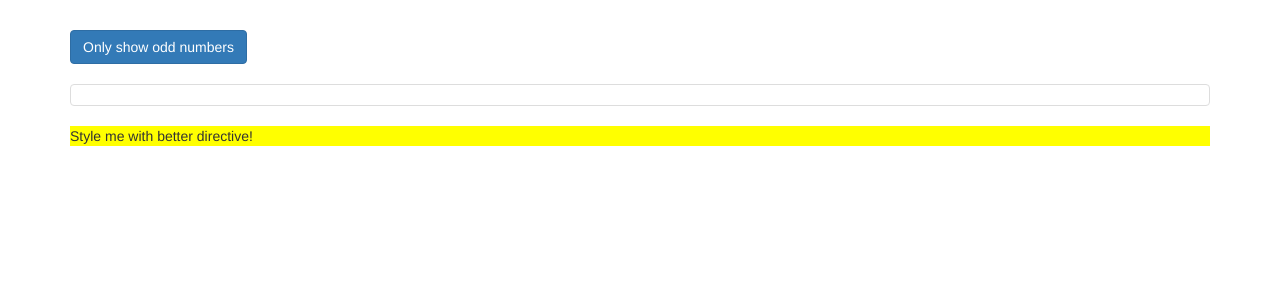
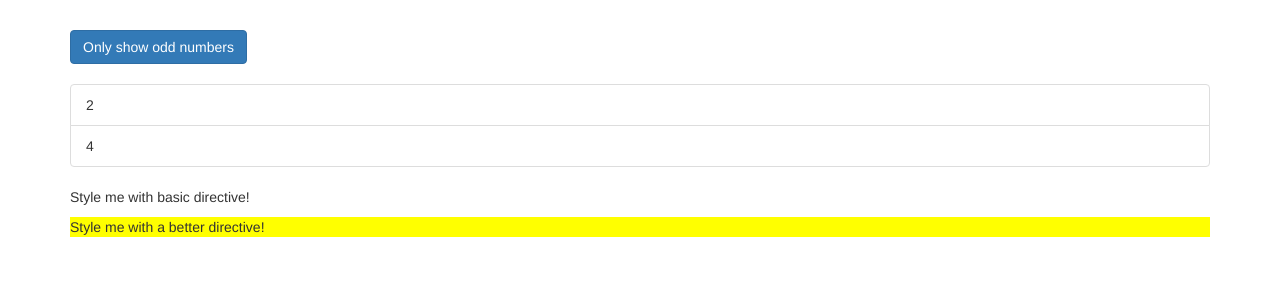
Before and after one commit to milesdavis71/directives, an Angular app: page / in a window 1280 px wide. Shown: the top 300 px of the page. Built offline with nearby package versions, Linux system fonts and the light colour scheme.

Commit message:
100 Building a Structural Directive, 101 Understanding ngSwitch - kész.

```diff
--- a/src/app/app.component.html
+++ b/src/app/app.component.html
@@ -4,12 +4,42 @@
       <button class="btn btn-primary" (click)="onlyOdd = !onlyOdd">Only show odd numbers</button>
       <br><br>
       <ul class="list-group">
-        <li class="list-group-item">
-        </li>
+        <div *ngIf="onlyOdd">
+          <li class="list-group-item" [ngClass]="{odd: odd % 2 !== 0}"
+            [ngStyle]="{backgroundColor: odd % 2 !== 0 ? 'yellow' : 'transparent'}" *ngFor="let odd of oddNumbers">
+            {{ odd }}
+          </li>
+        </div>
+        <!--<div *ngIf="!onlyOdd">-->
+        <!--<li-->
+        <!--class="list-group-item"-->
+        <!--[ngClass]="{odd: even % 2 !== 0}"-->
+        <!--[ngStyle]="{backgroundColor: even % 2 !== 0 ? 'yellow' : 'transparent'}"-->
+        <!--*ngFor="let even of evenNumbers">-->
+        <!--{{ even }}-->
+        <!--</li>-->
+        <!--</div>-->
+        <!--<ng-template [ngIf]="!onlyOdd">-->
+        <!--<div>-->
+        <!--<li-->
+        <!--class="list-group-item"-->
+        <!--[ngClass]="{odd: even % 2 !== 0}"-->
+        <!--[ngStyle]="{backgroundColor: even % 2 !== 0 ? 'yellow' : 'transparent'}"-->
+        <!--*ngFor="let even of evenNumbers">-->
+        <!--{{ even }}-->
+        <!--</li>-->
+        <!--</div>-->
+        <!--</ng-template>-->
+        <div *appUnless="onlyOdd">
+          <li class="list-group-item" [ngClass]="{odd: even % 2 !== 0}"
+            [ngStyle]="{backgroundColor: even % 2 !== 0 ? 'yellow' : 'transparent'}" *ngFor="let even of evenNumbers">
+            {{ even }}
+          </li>
+        </div>
       </ul>
-      <ng-template [ngIf]="onlyOdd">
-      </ng-template>
-      <p [appBetterHighlight]="'red'" defaultColor="yellow">Style me with better directive!</p>
+      <p appBasicHighlight>Style me with basic directive!</p>
+      <p [appBetterHighlight]="'red'" defaultColor="yellow">Style me with a better directive!</p>
+
     </div>
   </div>
 </div>
--- a/src/app/app.component.ts
+++ b/src/app/app.component.ts
@@ -1,11 +1,13 @@
-import { Component } from '@angular/core';
+import { Component } from '@angular/core'
 
 @Component({
   selector: 'app-root',
   templateUrl: './app.component.html',
-  styleUrls: ['./app.component.css']
+  styleUrls: ['./app.component.css'],
 })
 export class AppComponent {
-  numbers = [1, 2, 3, 4, 5];
-  onlyOdd = false;
+  oddNumbers = [1, 3, 5]
+  evenNumbers = [2, 4]
+  onlyOdd = false
+  value = 5
 }
```
Also changed, not shown: src/app/unless.directive.ts (+6 -4 lines).
